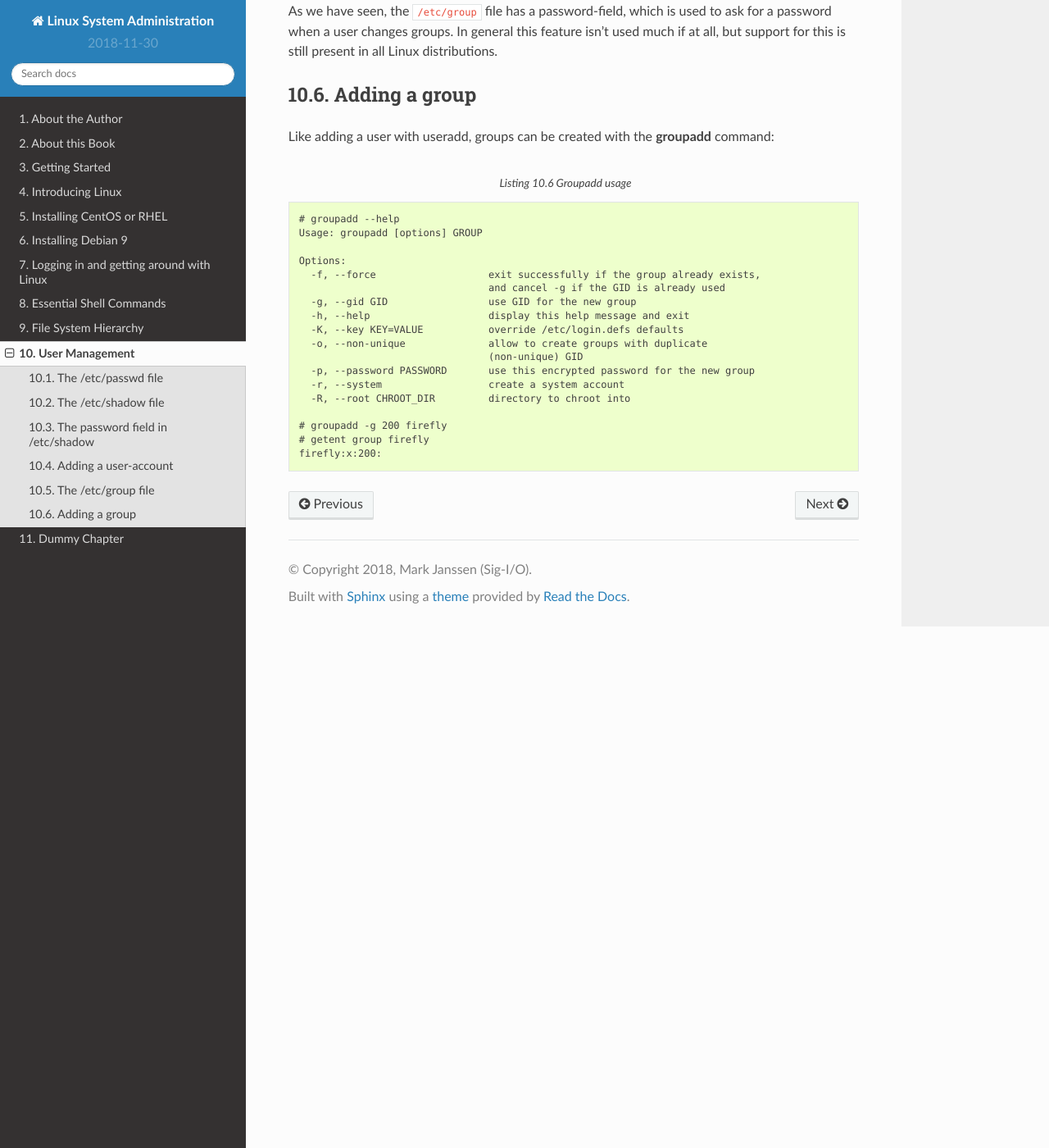
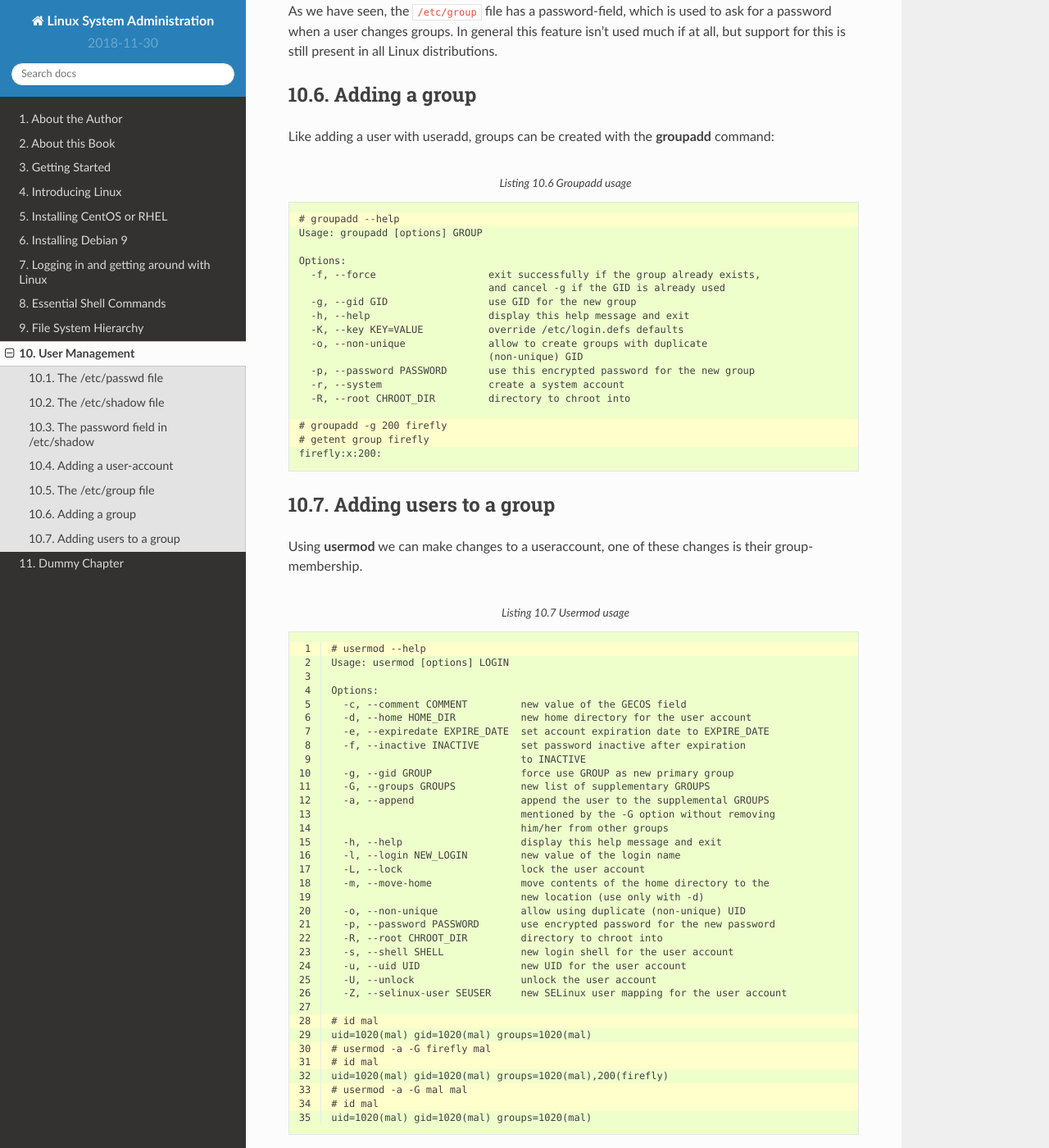
Before and after one commit to sigio/sysadminbook, a Sphinx documentation site: the page built from source/users.rst, in a window 1280 px wide and 1400 px high, scrolled down 4505 px. Shown: the whole window at 82% size. Built offline with Sphinx 7.4.7 and the Read the Docs theme 2.0.0, drawn with Linux system fonts in a browser that asks for light colours; some of the changed text lies outside the part shown.

Commit message:
USERS: usermod

```diff
--- a/source/users.rst
+++ b/source/users.rst
@@ -247,6 +247,7 @@ Like adding a user with useradd, groups can be created with the **groupadd** com
 
 .. code-block:: none
   :caption: Groupadd usage
+  :emphasize-lines: 1,16,17
 
   # groupadd --help
   Usage: groupadd [options] GROUP
@@ -266,3 +267,67 @@ Like adding a user with useradd, groups can be created with the **groupadd** com
   # groupadd -g 200 firefly
   # getent group firefly
   firefly:x:200:
+
+.. index:: usermod
+
+Adding users to a group
+-----------------------
+
+Using **usermod** we can make changes to a useraccount, one of these changes is their
+group-membership.
+
+.. code-block:: none
+  :linenos:
+  :caption: Usermod usage
+  :emphasize-lines: 1,28,30,31,33,34
+
+  # usermod --help
+  Usage: usermod [options] LOGIN
+
+  Options:
+    -c, --comment COMMENT         new value of the GECOS field
+    -d, --home HOME_DIR           new home directory for the user account
+    -e, --expiredate EXPIRE_DATE  set account expiration date to EXPIRE_DATE
+    -f, --inactive INACTIVE       set password inactive after expiration
+                                  to INACTIVE
+    -g, --gid GROUP               force use GROUP as new primary group
+    -G, --groups GROUPS           new list of supplementary GROUPS
+    -a, --append                  append the user to the supplemental GROUPS
+                                  mentioned by the -G option without removing
+                                  him/her from other groups
+    -h, --help                    display this help message and exit
+    -l, --login NEW_LOGIN         new value of the login name
+    -L, --lock                    lock the user account
+    -m, --move-home               move contents of the home directory to the
+                                  new location (use only with -d)
+    -o, --non-unique              allow using duplicate (non-unique) UID
+    -p, --password PASSWORD       use encrypted password for the new password
+    -R, --root CHROOT_DIR         directory to chroot into
+    -s, --shell SHELL             new login shell for the user account
+    -u, --uid UID                 new UID for the user account
+    -U, --unlock                  unlock the user account
+    -Z, --selinux-user SEUSER     new SELinux user mapping for the user account
+
+  # id mal
+  uid=1020(mal) gid=1020(mal) groups=1020(mal)
+  # usermod -a -G firefly mal
+  # id mal
+  uid=1020(mal) gid=1020(mal) groups=1020(mal),200(firefly)
+  # usermod -a -G mal mal
+  # id mal
+  uid=1020(mal) gid=1020(mal) groups=1020(mal)
+
+As you can see, **usermod** can be used for many changes on useraccounts. In line 30 we add the user *mal* to the group *firefly* using the **-a** and **-G** options. If you don't add the **-a** option, you replace the group-membership for the user to only the specified groups, as can be seen in line 33.
+
+If you just want to set the group-membership to a specific list of groups, these can be listed as comma-seperated list on the commandline:
+
+.. code-block:: none
+  :caption: Usermod with multiple groups
+  :emphasize-lines: 1,2,4,5
+
+  # usermod -G mal,firefly,video,ftp mal
+  # id mal
+  uid=1020(mal) gid=1020(mal) groups=1020(mal),39(video),50(ftp),200(firefly)
+  # usermod -G mal,firefly mal
+  # id mal
+  uid=1020(mal) gid=1020(mal) groups=1020(mal),200(firefly)
```
